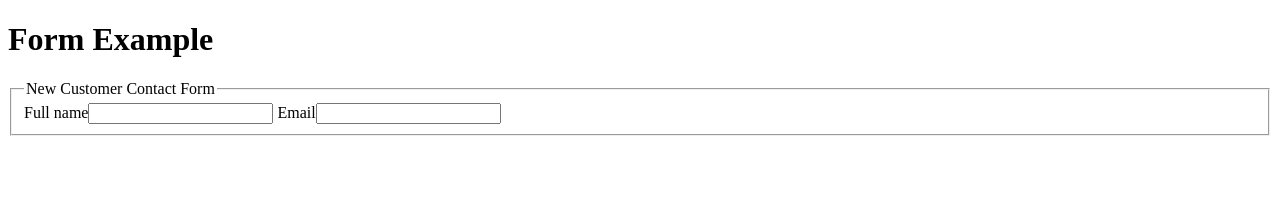
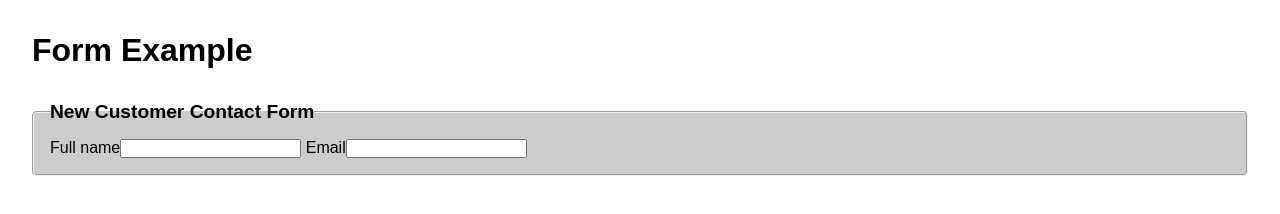
Before and after one commit to edwardtanguay/et003-vanilla-form-example, a plain HTML site: page index.html in a window 1280 px wide. Drawn offline with Linux system fonts and the light colour scheme.

Commit message:
basic form styles

```diff
--- /dev/null
+++ b/css/main.css
@@ -0,0 +1,25 @@
+* {
+	margin: 0;
+	padding: 0;
+	box-sizing: border-box;
+}
+
+body {
+	padding: 2rem;
+	font-family: Arial, Helvetica, sans-serif;
+}
+
+h1 {
+	margin-bottom: 2rem;
+}
+
+fieldset {
+	padding: 1rem;
+	border-radius: 5px;
+	background-color: #ccc;
+}
+
+legend {
+	font-weight: bold;
+	font-size: 1.2rem;
+}
--- a/index.html
+++ b/index.html
@@ -5,6 +5,7 @@
 	<meta charset="UTF-8">
 	<meta name="viewport"
 		  content="width=device-width, initial-scale=1.0">
+		  <link rel="stylesheet" href="css/main.css">
 	<title>Contact Information</title>
 </head>
 
```
